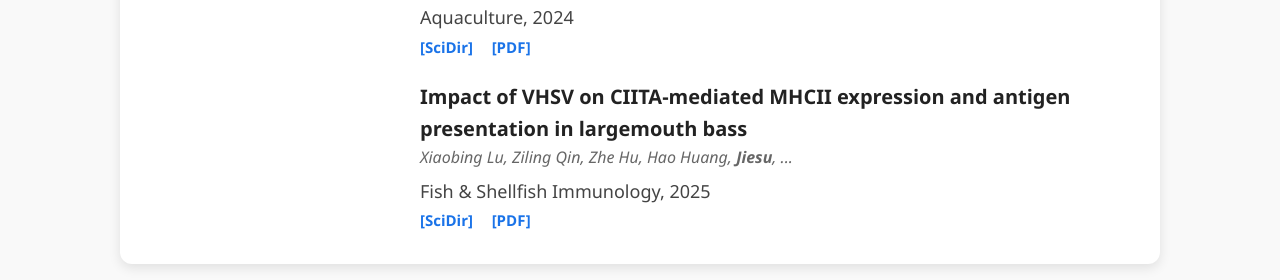
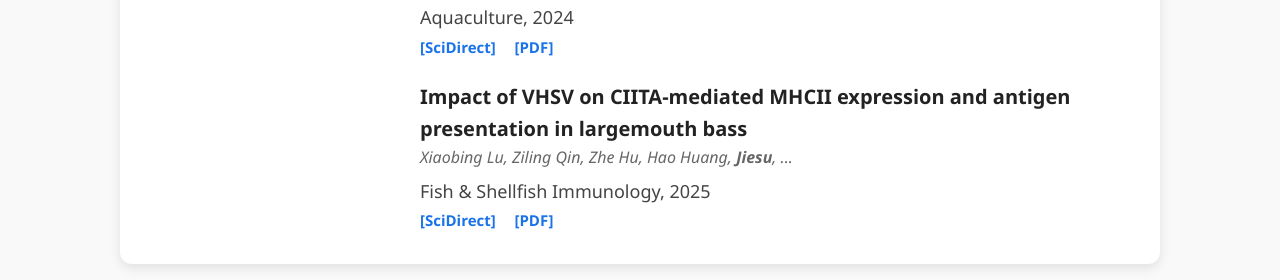
Before and after one commit to J-eissu/J-eissu.github.io, a plain HTML site: page index.html in a window 1280 px wide. Shown: the part 613-893 px from the top of the page. Drawn offline with Linux system fonts and the light colour scheme; a web font is replaced by a local one.

Commit message:
Update index.html

```diff
--- a/index.html
+++ b/index.html
@@ -168,7 +168,7 @@ sea bass Lateolabrax maculatus and its susceptibilities to iridoviruses</div>
       <div class="authors">Zhipeng Zhan*, Xueqian Cao*, <b>Jiesu</b>*, ...</div>
       <div>Aquaculture, 2024</div>
       <div class="links">
-        <a href="https://doi.org/10.1016/j.aquaculture.2024.741612" target="_blank" rel="noopener">[SciDir]</a>
+        <a href="https://doi.org/10.1016/j.aquaculture.2024.741612" target="_blank" rel="noopener">[SciDirect]</a>
         <a href="Establishment and characterization of a novel cell line derived from spotted sea bass Lateolabrax maculatus and its susceptibilities to iridoviruses.pdf" target="_blank" rel="noopener">[PDF]</a>
       </div>
 
@@ -177,7 +177,7 @@ presentation in largemouth bass</div>
       <div class="authors">Xiaobing Lu, Ziling Qin, Zhe Hu, Hao Huang, <b>Jiesu</b>, ...</div>
       <div>Fish & Shellfish Immunology, 2025</div>
       <div class="links">
-        <a href="https://doi.org/10.1016/j.fsi.2025.110336" target="_blank" rel="noopener">[SciDir]</a>
+        <a href="https://doi.org/10.1016/j.fsi.2025.110336" target="_blank" rel="noopener">[SciDirect]</a>
         <a href="Impact of VHSV on CIITA-mediated MHCII expression and antigen presentation in largemouth bass.pdf" target="_blank" rel="noopener">[PDF]</a>
       </div>
 
```
